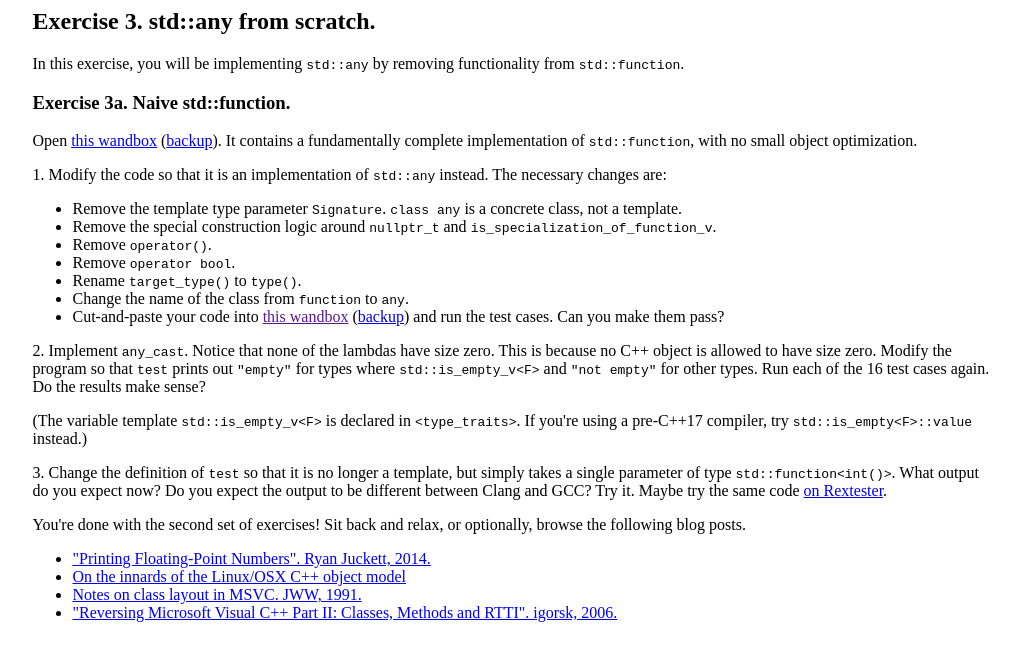
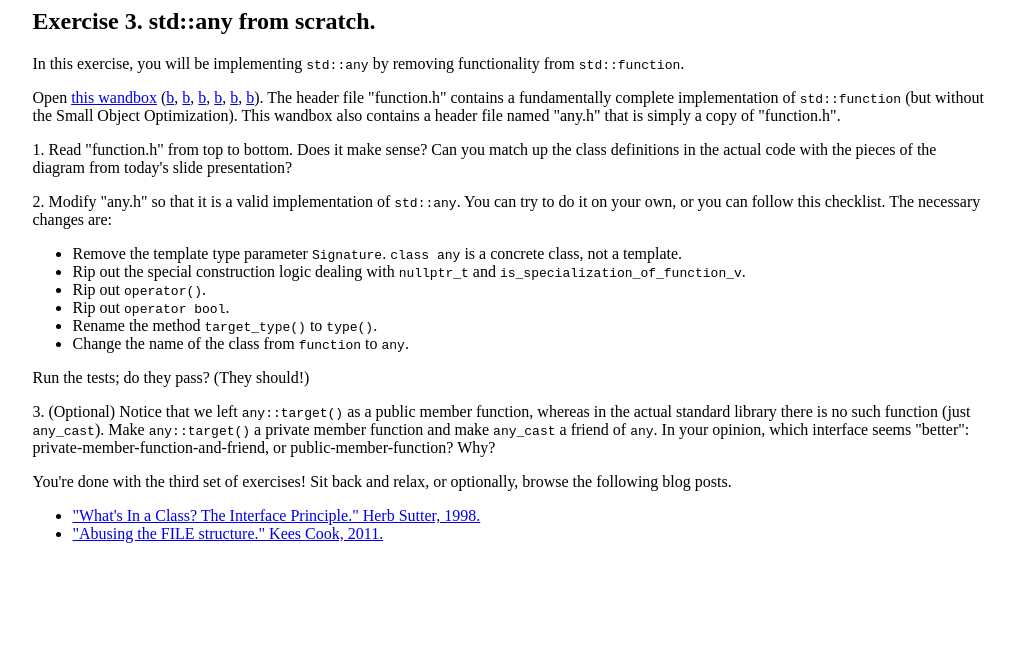
Before and after one commit to Quuxplusone/from-scratch, a plain HTML site: page exercise-3.html in a window 1280 px wide. Shown: the whole page, without its empty margins (62-1082 px from the left). Drawn offline with Linux system fonts and the light colour scheme.

Commit message:
Better exercise 3.

```diff
--- a/exercise-3.html
+++ b/exercise-3.html
@@ -10,61 +10,54 @@
 In this exercise, you will be implementing <code>std::any</code> by removing functionality
 from <code>std::function</code>.
 
-<h3>Exercise 3a. Naive std::function.</h3>
 <p>
-Open <a href="https://wandbox.org/permlink/8zbRId7HtOZOR5Zw">this wandbox</a>
-(<a href="3a-function.cc">backup</a>).
-It contains a fundamentally complete implementation of <code>std::function</code>, with no
-small object optimization.
+Open <a href="https://wandbox.org/permlink/eT5T1Ja8zUjR2ezf">this wandbox</a>
+(<a href="3-main.cc">b</a>,
+<a href="3-function.h">b</a>,
+<a href="3-test-function.h">b</a>,
+<a href="3-any.h">b</a>,
+<a href="3-any-cast.h">b</a>,
+<a href="3-test-any.h">b</a>).
+The header file "function.h" contains a fundamentally complete implementation of
+<code>std::function</code> (but without the Small Object Optimization).
+This wandbox also contains a header file named "any.h" that is simply a copy of "function.h".
 
 <p>
-1. Modify the code so that it is an implementation of <code>std::any</code> instead.
+1. Read "function.h" from top to bottom. Does it make sense? Can you match up the
+class definitions in the actual code with the pieces of the diagram from today's
+slide presentation?
+
+<p>
+2. Modify "any.h" so that it is a valid implementation of <code>std::any</code>.
+You can try to do it on your own, or you can follow this checklist.
 The necessary changes are:
 <ul>
 <li>Remove the template type parameter <code>Signature</code>. <code>class any</code> is
 a concrete class, not a template.</li>
-<li>Remove the special construction logic around <code>nullptr_t</code> and
+<li>Rip out the special construction logic dealing with <code>nullptr_t</code> and
 <code>is_specialization_of_function_v</code>.</li>
-<li>Remove <code>operator()</code>.</li>
-<li>Remove <code>operator bool</code>.</li>
-<li>Rename <code>target_type()</code> to <code>type()</code>.</li>
+<li>Rip out <code>operator()</code>.</li>
+<li>Rip out <code>operator bool</code>.</li>
+<li>Rename the method <code>target_type()</code> to <code>type()</code>.</li>
 <li>Change the name of the class from <code>function</code> to <code>any</code>.</li>
-<li>Cut-and-paste your code into <a href="">this wandbox</a>
-(<a href="3a-any.cc">backup</a>)
-and run the test cases. Can you make them pass?</li>
 </ul>
+Run the tests; do they pass? (They should!)
 
 <p>
-2. Implement <code>any_cast</code>.
-
-Notice that none of the lambdas have size zero. This is because no C++ object is allowed
-to have size zero. Modify the program so that <code>test</code> prints out <code>"empty"</code>
-for types where <code>std::is_empty_v&lt;F&gt;</code> and <code>"not empty"</code>
-for other types. Run each of the 16 test cases again. Do the results make sense?
+3. (Optional) Notice that we left <code>any::target()</code> as a public member function,
+whereas in the actual standard library there is no such function (just <code>any_cast</code>).
+Make <code>any::target()</code> a private member function and make <code>any_cast</code> a friend
+of <code>any</code>.
+In your opinion, which interface seems "better": private-member-function-and-friend,
+or public-member-function? Why?
 
 <p>
-(The variable template <code>std::is_empty_v&lt;F&gt;</code> is declared in
-<code>&lt;type_traits&gt;</code>. If you're using a pre-C++17 compiler, try
-<code>std::is_empty&lt;F&gt;::value</code> instead.)
-
-<p>
-3. Change the definition of <code>test</code> so that it is no longer a template, but simply
-takes a single parameter of type <code>std::function&lt;int()&gt;</code>. What output do
-you expect now? Do you expect the output to be different between Clang and GCC? Try it.
-Maybe try the same code <a href="http://rextester.com/UPNLNI34850">on Rextester</a>.
-
-
-
-
-<p>
-You're done with the second set of exercises! Sit back and relax, or optionally,
+You're done with the third set of exercises! Sit back and relax, or optionally,
 browse the following blog posts.
 
 <ul>
-<li><a href="http://www.ryanjuckett.com/programming/printing-floating-point-numbers/">"Printing Floating-Point Numbers". Ryan Juckett, 2014.</a></li>
-<li><a href="http://refspecs.linuxbase.org/cxxabi-1.83.html">On the innards of the Linux/OSX C++ object model</a></li>
-<li><a href="http://bit.ly/open-watcom-class-layout">Notes on class layout in MSVC. JWW, 1991.</a></li>
-<li><a href="https://www.openrce.org/articles/full_view/23">"Reversing Microsoft Visual C++ Part II: Classes, Methods and RTTI". igorsk, 2006.</a></li>
+<li><a href="http://www.gotw.ca/publications/mill02.htm">"What's In a Class? The Interface Principle." Herb Sutter, 1998.</a></li>
+<li><a href="https://outflux.net/blog/archives/2011/12/22/abusing-the-file-structure/">"Abusing the FILE structure." Kees Cook, 2011.</a></li>
 </ul>
 
 </body>
```
Also changed, not shown: exercise-1.html (+2 -2 lines), 11 other files.
